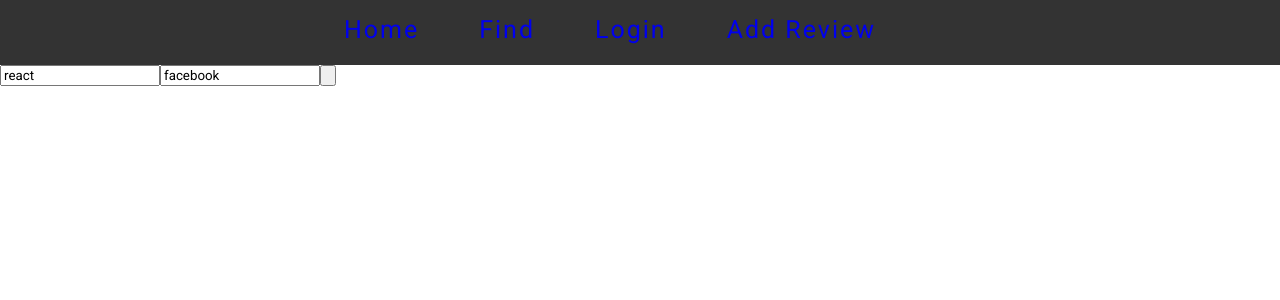
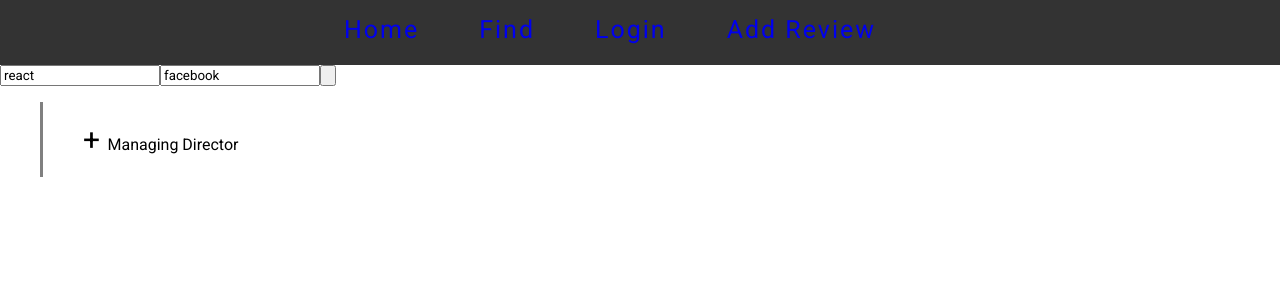
Before and after one commit to Emulebest/Vinnytsa_hackathon_test_project, a React (Create React App) app in the folder react_frontend/: page /search in a window 1280 px wide. Shown: the top 300 px of the page. Built offline with nearby package versions, Linux system fonts and the light colour scheme.

Commit message:
styles for treeview

```diff
--- a/react_frontend/src/containers/GetRepo.js
+++ b/react_frontend/src/containers/GetRepo.js
@@ -1,6 +1,6 @@
 import React, {Component} from 'react';
 import axios from "axios"
-import {AddReview} from "./AddReview";
+import IssueTypeContainer from "./IssueTypeContainer";
 
 export class GetRepo extends Component {
     constructor(props) {
@@ -17,11 +17,7 @@ export class GetRepo extends Component {
                 <input type="button" id="search_button" onClick={this.searchRepo}/>
                 {this.state.error !== "" ? <p>{this.state.error}</p> : null}
                 <div>
-                    {this.state.issues.map((item, index) => (
-                        <div key={index}>
-                            <p key={index+'_'+0}>Title: {item.title}</p>
-                        </div>
-                    ))}
+                    <IssueTypeContainer issues={this.state.issues}/>
                 </div>
             </div>
         )
--- a/react_frontend/src/containers/IssueTypeContainer.js
+++ b/react_frontend/src/containers/IssueTypeContainer.js
@@ -1,20 +1,5 @@
 import React from "react";
-//import "../sass/IssueTypeContainer.css";
-/*
- export default class IssueTypeContainer extends React.Component{
- render(){
- return (
- <div id="container">
- <ul>
- <li>Resolution<span id="res-span">15</span></li>
- <li>Component<span id="comp-span">20</span></li>
- <li>Bug<span id="bug-span">5</span></li>
- <li>Browser<span id="brow-span">10</span></li>
- </ul>
- </div>
- )
- }
- }*/
+import "../sass/IssueTypeContainer.css";
 
 var people = [{
     id: 1,
@@ -64,7 +49,6 @@ var people = [{
 export default class Organisation extends React.Component {
 
     render() {
-        // loop through the persons array and create a new component for each, passing the current person (id and name) and it's children (person.people) as props
 
         let nodes = people.map(function (person) {
             return (
@@ -73,7 +57,7 @@ export default class Organisation extends React.Component {
         });
 
         return (
-            <div>
+            <div id="container">
                 <ul className="org">
                     {nodes}
                 </ul>
@@ -99,8 +83,6 @@ class Node extends React.Component {
     render() {
 
         let childnodes = null;
-
-        // the Node component calls itself if there are children
         if (this.props.children) {
             childnodes = this.props.children.map(function (childnode) {
                 return (
@@ -109,15 +91,12 @@ class Node extends React.Component {
             });
         }
 
-        // return our list element
-        // display children if there are any
-
         return (
             <li onClick={this.handleClick} key={this.props.node.id}>
                 {childnodes ? <span>+ </span> : null}
                 {this.props.node.name}
                 { childnodes && this.state.show ?
-                    <ul>{childnodes}</ul>
+                    <ul className="org">{childnodes}</ul>
                     : null }
             </li>
         );
--- a/react_frontend/src/sass/IssueTypeContainer.scss
+++ b/react_frontend/src/sass/IssueTypeContainer.scss
@@ -6,42 +6,24 @@ $brows_color : #29c0ff;
 
 *{
   font-family: 'Roboto', sans-serif;
+  overflow-x: hidden;
 }
 
 #container{
-  width: 25vw;
-  min-width: 200px;
+  width: 100vw;
 }
 
-ul {
+.org {
   list-style-type: none;
   li {
     background-color: white;
-    border-left: 2px red solid;
+    border-left: 3px grey solid;
     padding: 20px 40px;
-    position: relative;
     span{
-      padding: 5px 13px;
-      border-radius: 15px;
-      text-align: center;
-      color: white;
-      font-weight: 600;
-      position: absolute;
-      right: 10px;
-      top: 50%;
-      transform: translateY(-50%);
+      font-size: 30px;
+    }
+    ul{
+      margin-top: 20px;
     }
   }
 }
-#res-span{
-  background-color: $res_color;
-}
-#comp-span{
-  background-color: $com_color;
-}
-#bug-span{
-  background-color: $bug_color;
-}
-#brow-span{
-  background-color: $brows_color;
-}
```
